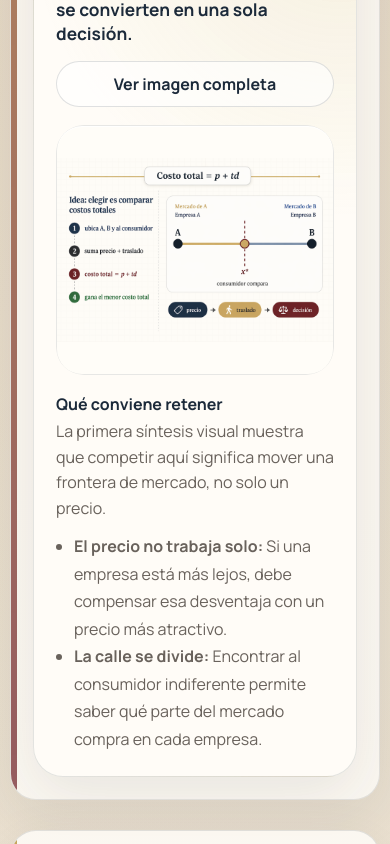
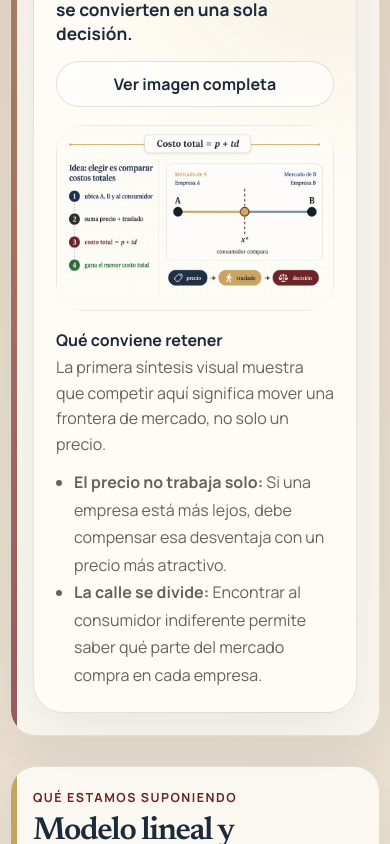
Before and after one commit to raulmormen75/ejercicios_mar_22-04-2026, a React (Vite) app: page / in a window 390 px wide. Shown: the part 2020-2864 px from the top of the page. Built offline with nearby package versions, Linux system fonts and the light colour scheme.

Commit message:
Fix mobile summary image previews

```diff
--- a/src/components/SummaryImageCard.tsx
+++ b/src/components/SummaryImageCard.tsx
@@ -1,4 +1,4 @@
-import { useMemo, useState } from "react";
+import { useEffect, useMemo, useState } from "react";
 import type { SectionImageSpec, Takeaway } from "../types";
 
 interface SummaryImageCardProps {
@@ -39,6 +39,33 @@ export function SummaryImageCard({ spec, takeaways, description }: SummaryImageC
   const imagePath = spec.status === "generated" && spec.generatedAssetPath ? spec.generatedAssetPath : spec.assetPath;
   const helperText = description ?? spec.caption;
 
+  useEffect(() => {
+    setImageReady(false);
+
+    if (!imagePath) {
+      return;
+    }
+
+    let active = true;
+    const previewImage = new Image();
+
+    previewImage.onload = () => {
+      if (active) {
+        setImageReady(true);
+      }
+    };
+    previewImage.onerror = () => {
+      if (active) {
+        setImageReady(false);
+      }
+    };
+    previewImage.src = imagePath;
+
+    return () => {
+      active = false;
+    };
+  }, [imagePath]);
+
   return (
     <div className="summary-card">
       <div className="summary-card__heading">
@@ -58,7 +85,7 @@ export function SummaryImageCard({ spec, takeaways, description }: SummaryImageC
             src={imagePath}
             alt={spec.alt}
             className={`summary-card__image ${imageReady ? "" : "summary-card__image--hidden"}`}
-            loading="lazy"
+            decoding="async"
             onLoad={() => setImageReady(true)}
             onError={() => setImageReady(false)}
           />
--- a/src/styles.css
+++ b/src/styles.css
@@ -1132,7 +1132,12 @@ li {
 
   .summary-card__image,
   .summary-sketch {
-    min-height: 250px;
+    min-height: auto;
+  }
+
+  .summary-card__image {
+    height: auto;
+    aspect-ratio: auto;
   }
 
   .modal-backdrop {
```
